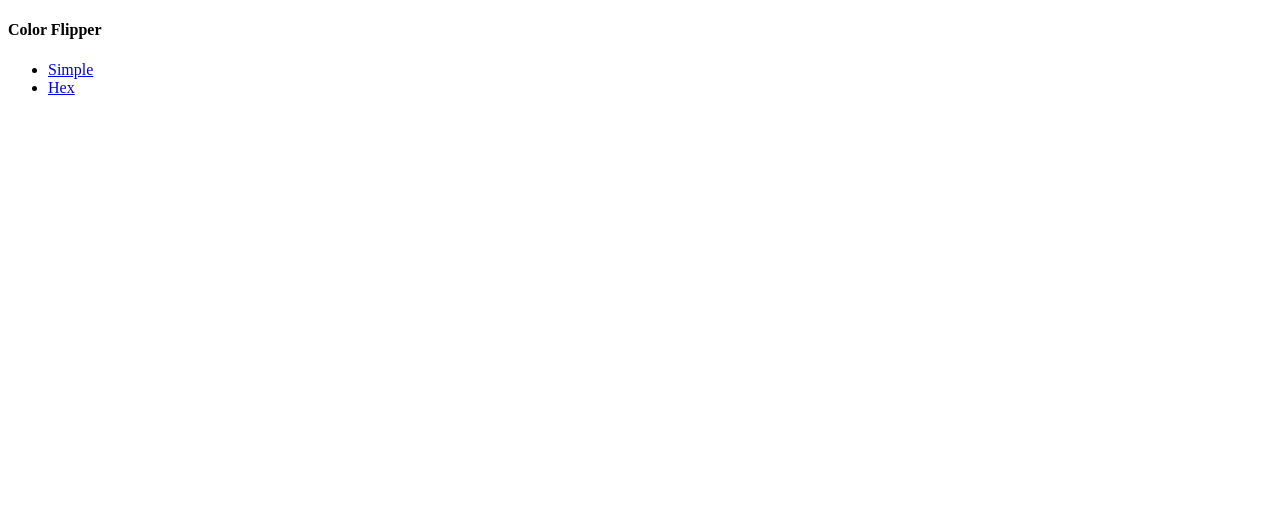
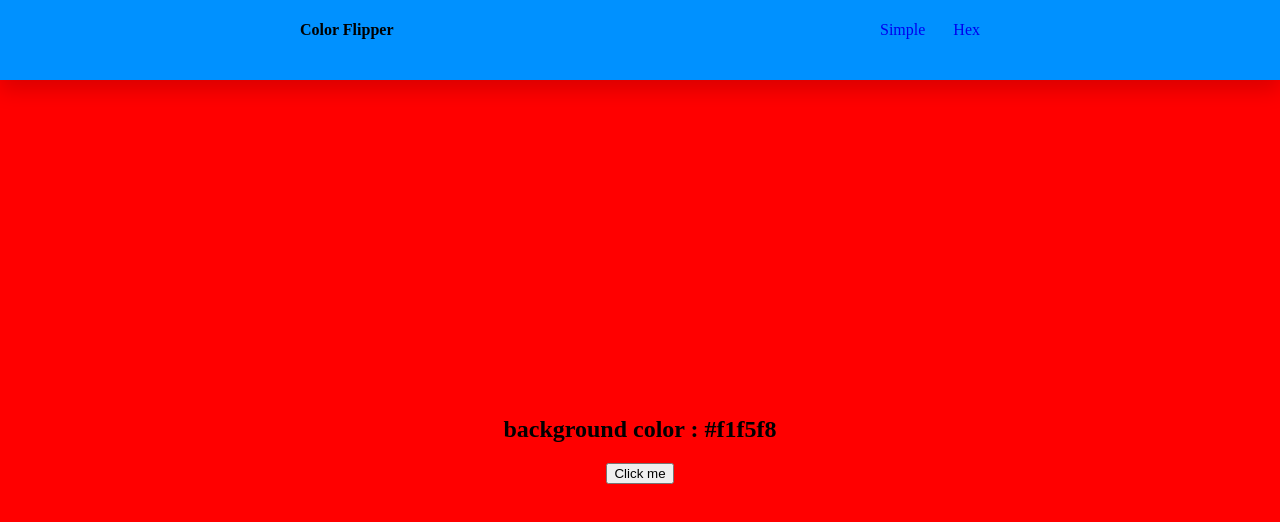
Before and after one commit to blooming813/JavaScript, a plain HTML site: page Color Flipper/index.html in a window 1280 px wide. Drawn offline with Linux system fonts and the light colour scheme.

Commit message:
completed color flipper so far

```diff
--- a/Color Flipper/index.html
+++ b/Color Flipper/index.html
@@ -17,6 +17,12 @@
             </ul>
         </div>
     </nav>
+    <main>
+        <div class="container">
+            <h2>background color : <span class="color">#f1f5f8</span></h2>
+            <button class="btn btn-hero" id="btn">Click me</button>
+        </div>
+    </main>
     <!-- JavaScript -->
      <script src="script.js"></script>
 </body>
--- a/Color Flipper/script.js
+++ b/Color Flipper/script.js
@@ -0,0 +1,16 @@
+// button
+const btn = document.getElementById('btn');
+// body
+const color = document.querySelector('.color');
+// array
+const colors = ['green', 'red', 'rgba(133,122,200)', '#f15025'];
+
+btn.addEventListener('click', function(){
+    const randomNumber = getRandomNumber();
+    document.body.style.backgroundColor = colors[randomNumber];
+    color.textContent = colors[randomNumber];
+})
+
+function getRandomNumber() {
+    return Math.floor(Math.random() * 4);
+}
--- a/Color Flipper/style.css
+++ b/Color Flipper/style.css
@@ -0,0 +1,46 @@
+html{
+    box-sizing: border-box;
+}
+
+body {
+    /* background-color: #f1f5f8; */
+    background-color: red;
+    margin: 0;
+}
+
+nav{
+    padding: 0 300px;
+    background-color: #0091ff;
+    box-shadow: 0 10px 20px rgba(0,0,0,0.15);
+    height: 10vh;
+}
+
+main,
+.nav-center,
+.nav-links {
+    display: flex;
+    align-items: center;
+}
+
+.nav-center,
+.nav-links {
+    justify-content: space-between;
+}
+
+main{
+    height: 90vh;
+    justify-content: center;
+    text-align: center;
+}
+
+ul{
+   width: 100px;
+}
+
+li{
+    list-style: none;
+}
+
+a{
+    text-decoration: none;
+}
```
Also changed, not shown: Color Flipper/hex.html (added).
